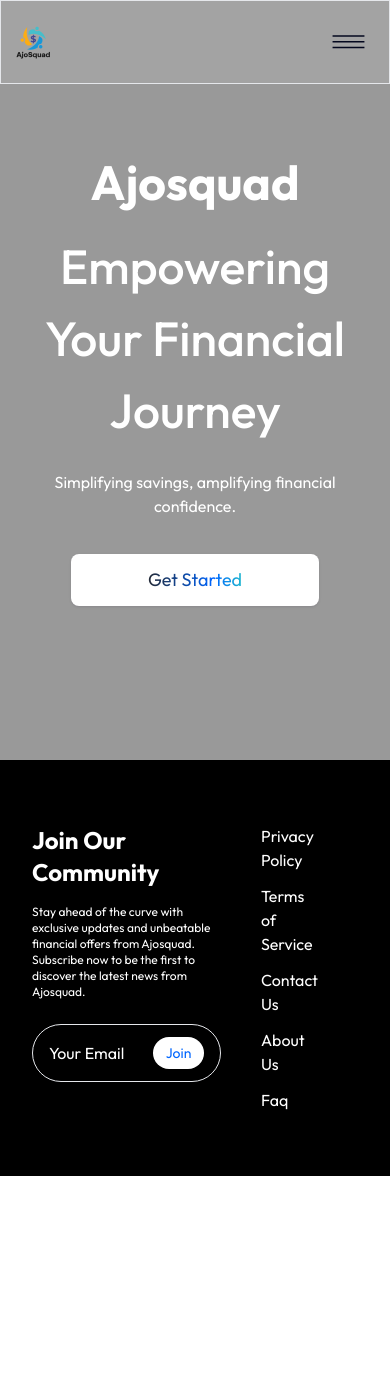
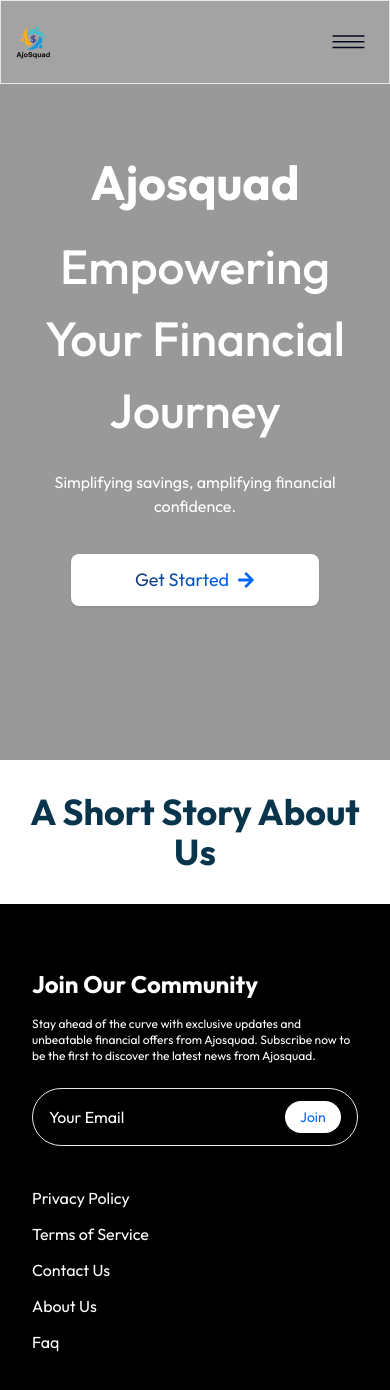
Before and after one commit to gammadefi/ajosquad-website, a Next.js app: page / in a window 390 px wide. Shown: the top 1390 px of the page. Before the commit the page ends 1176 px from the top, so only its background shows below. Built offline with nearby package versions, Linux system fonts and the light colour scheme.

Commit message:
"Added Shortstory component to index page, updated Footer layout, and modified Hero button with arrow icon"

```diff
--- a/pages/index.tsx
+++ b/pages/index.tsx
@@ -2,12 +2,14 @@
 import Header from '../src/components/Header'
 import Hero from '../src/sections/Hompage/Hero'
 import Footer from '../src/components/Footer'
+import Shortstory from '../src/sections/Hompage/Shortstory'
 
 const index = () => {
   return (
     <div>
       <Header hasHero={true} />
       <Hero />
+      <Shortstory />
       <Footer />
     </div>
   )
--- a/src/components/Footer.tsx
+++ b/src/components/Footer.tsx
@@ -8,8 +8,8 @@
 const Footer = () => {
   return (
     <footer className="w-full font-sora bg-black text-white py-16 px-8 md:px-16">
-      <div className='w-full gap-10 flex justify-between '>
-        <div className='md:w-1/2'>
+      <div className='w-full gap-10 flex md:flex-row flex-col justify-between '>
+        <div className='md:w-1/2 w-full'>
           <h2 className='md:text-4xl font-bold text-2xl'>Join Our Community</h2>
           <p className='text-xs md:text-sm font-normal mb-6 my-4'>Stay ahead of the curve with exclusive updates and unbeatable financial offers from Ajosquad. Subscribe now to be the first to discover the latest news from Ajosquad.</p>
 
--- a/src/sections/Hompage/Hero.tsx
+++ b/src/sections/Hompage/Hero.tsx
@@ -1,5 +1,6 @@
 import Link from 'next/link'
 import React from 'react'
+import { FaArrowRight } from "react-icons/fa";
 
 const Hero = () => {
   return (
@@ -10,7 +11,7 @@
           <h3 className='md:text-7xl text-5xl text-center leading-[72px]  text-white font-medium font-ageo'>Empowering Your Financial Journey</h3>
           <h5 className='text-white md:text-xl text-center my-4 '>Simplifying savings, amplifying financial confidence.</h5>
 
-          <Link className=' text-lg mx-auto my-3 rounded-lg shadow shadow-[#2F2B431A] block w-[248px] text-center px-4 py-3 bg-white' href="/"><span className='gradient-text'>Get Started</span></Link>
+          <Link className=' text-lg mx-auto my-3 rounded-lg shadow shadow-[#2F2B431A] block w-[248px] text-center px-4 py-3 bg-white' href="/"><span className='gradient-text flex items-center justify-center gap-2'>Get Started <FaArrowRight className='gradient-text text-primary' /> </span></Link>
 
         </div>
 
--- /dev/null
+++ b/src/sections/Hompage/Shortstory.tsx
@@ -0,0 +1,12 @@
+import React from 'react'
+
+const Shortstory = () => {
+    return (
+        <div className='w-full py-8 md:p-24 px-3 md:px-8 lg:px-[96px] h-full'>
+            <h3 className='text-[#08354C] text-center font-bold text-4xl md:text-5xl'>A Short Story About Us</h3>
+
+        </div>
+    )
+}
+
+export default Shortstory
```
